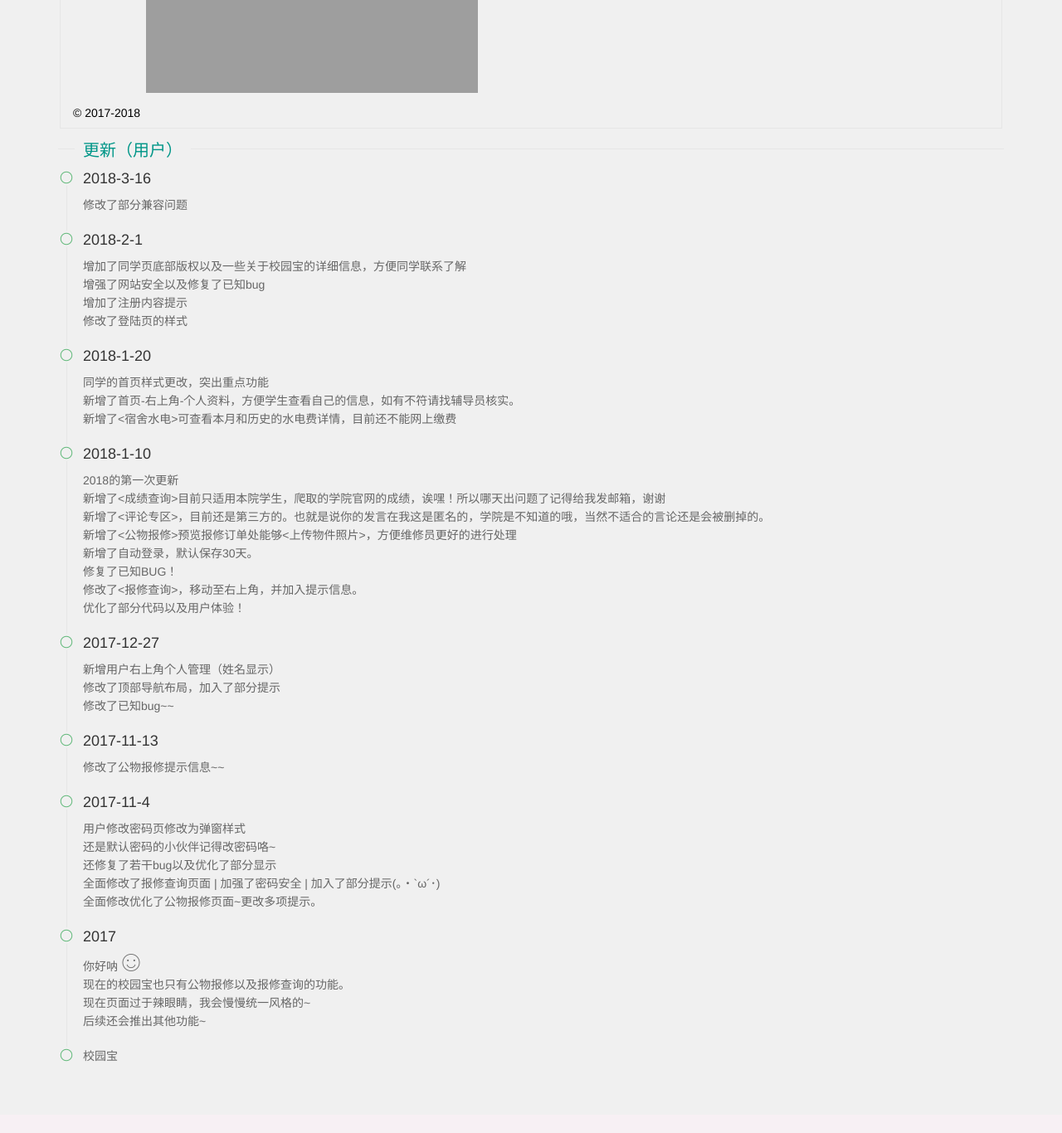
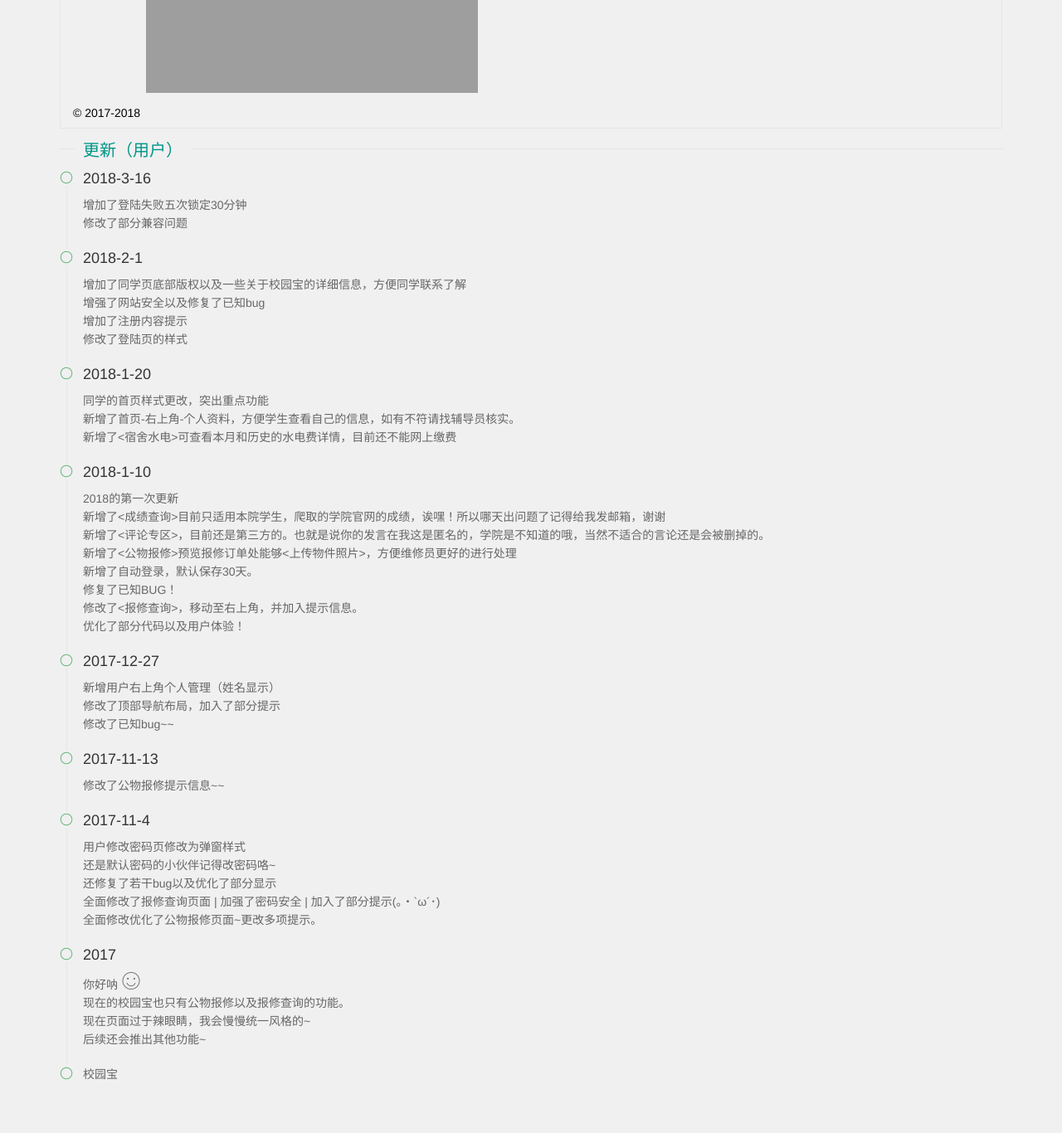
Before and after one commit to yankaics/SchoolB, a PHP site: page /schoolB/copy.php in a window 1280 px wide. Shown: the part 805-2171 px from the top of the page at 83% size. Before the commit the page ends 2085 px from the top, so only its background shows below. Run offline with PHP 8.4, Linux system fonts and the light colour scheme; grey boxes are pictures that could not be loaded.

Commit message:
更新日志

```diff
--- a/copy.php
+++ b/copy.php
@@ -84,6 +84,7 @@
                 <i class="layui-icon layui-timeline-axis"  style=" background-color:#F0F0F0;">&#xe63f;</i>
                 <div class="layui-timeline-content layui-text">
                   <h3 class="layui-timeline-title">2018-3-16</h3>
+                  <p>增加了登陆失败五次锁定30分钟</p>
                   <p>修改了部分兼容问题</p>
                 </div>
               </li>
```
